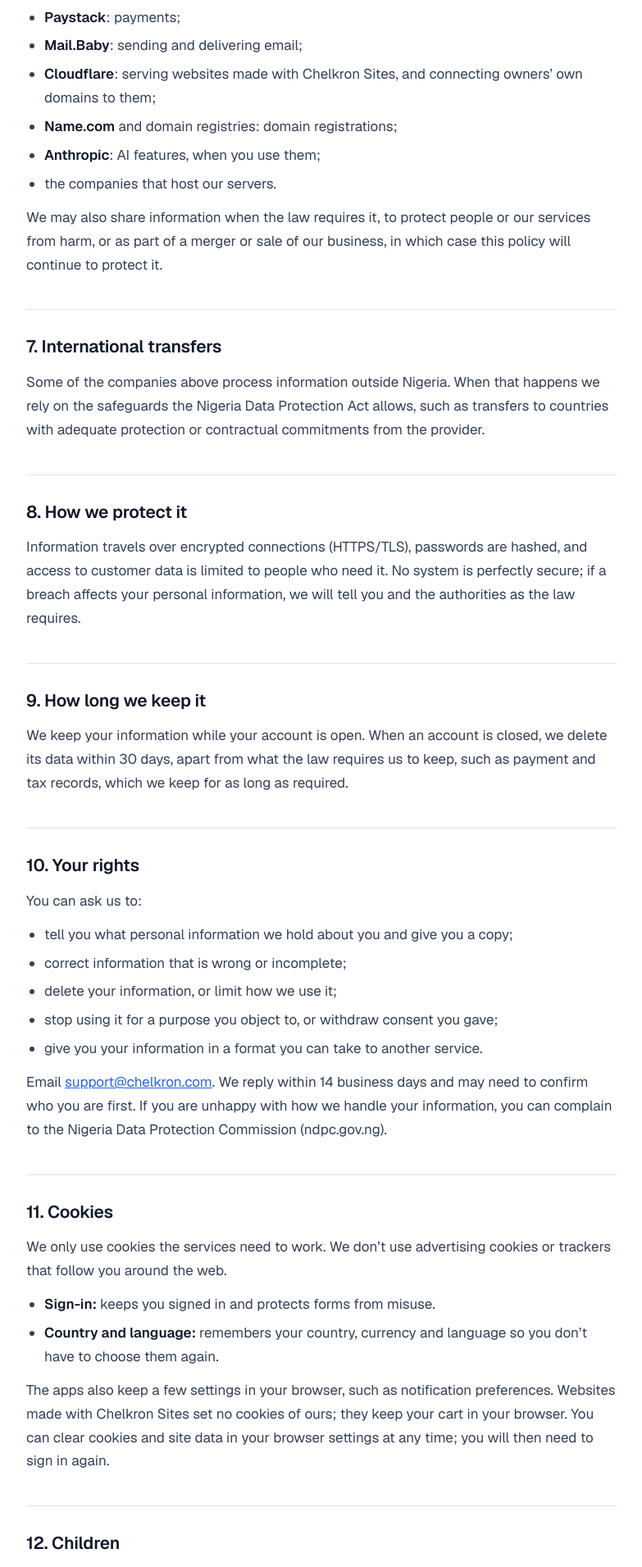
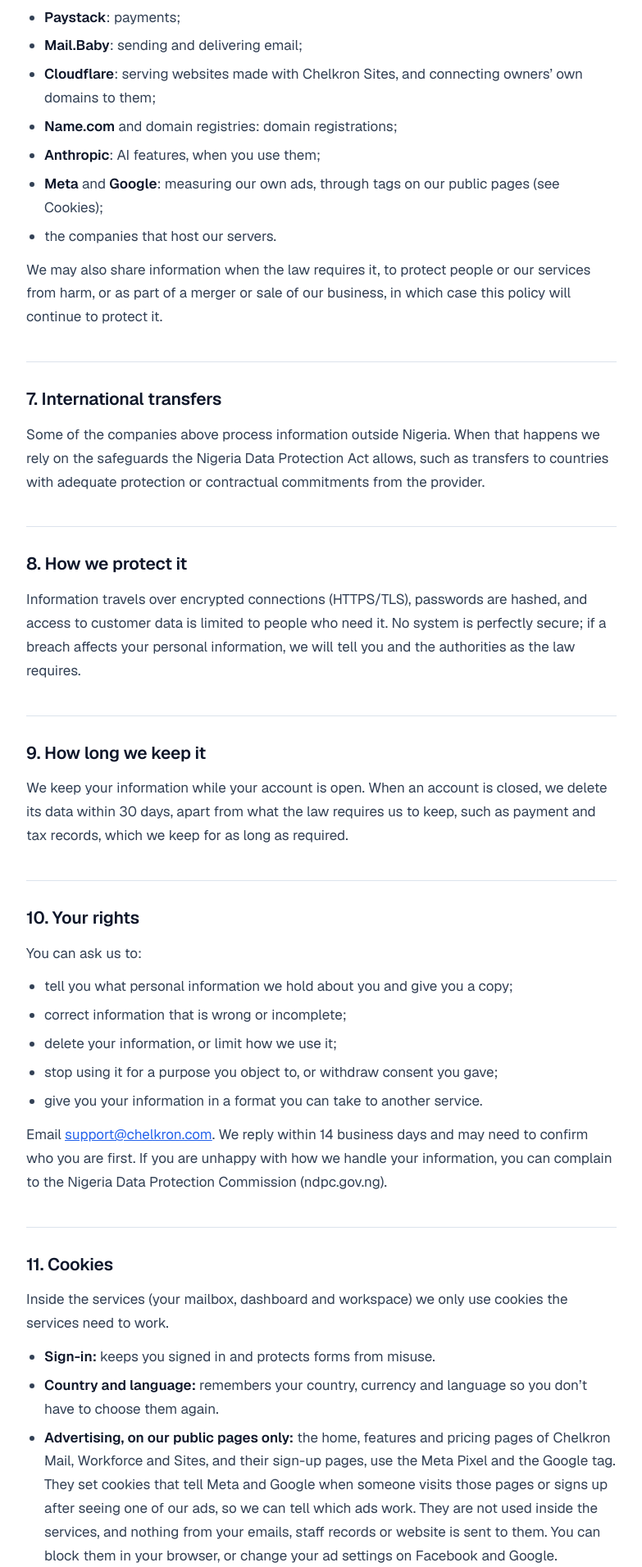
Before and after one commit to chelkron/chelkron-website, a PHP site: page /privacy-policy in a window 1280 px wide. Shown: the part 3040-4952 px from the top of the page at 82% size, without its empty margins (336-1119 px from the left). Run offline with PHP 8.4, Linux system fonts and the light colour scheme.

Commit message:
Privacy policy: the Meta Pixel and Google tag on our public pages
Mail, Workforce and Sites now load the Meta Pixel and Google tag on their public pages and
sign-up pages to measure ads. The Cookies section explains this, and Meta and Google join the
sharing list. Nothing changes inside the services.

Co-Authored-By: Claude Opus 5.5 <noreply@anthropic.com>
Claude-Session: https://claude.ai/code/session_01TehZLgkaxvmJWTgKE9ooZa

```diff
--- a/privacy-policy/index.php
+++ b/privacy-policy/index.php
@@ -5,7 +5,7 @@ site_head('Privacy Policy', 'How Chelkron collects, uses and protects personal i
     <div class="wrap">
         <h1>Privacy Policy</h1>
         <p>How Chelkron collects, uses and protects personal information across chelkron.com, Chelkron Workforce, Chelkron Mail and Chelkron Sites.</p>
-        <p class="upd">Last updated: 9 November 2026</p>
+        <p class="upd">Last updated: 17 November 2026</p>
     </div>
 </div>
 <div class="wrap legal-wrap">
@@ -53,6 +53,7 @@ site_head('Privacy Policy', 'How Chelkron collects, uses and protects personal i
 <li><b>Cloudflare</b>: serving websites made with Chelkron Sites, and connecting owners&rsquo; own domains to them;</li>
 <li><b>Name.com</b> and domain registries: domain registrations;</li>
 <li><b>Anthropic</b>: AI features, when you use them;</li>
+<li><b>Meta</b> and <b>Google</b>: measuring our own ads, through tags on our public pages (see Cookies);</li>
 <li>the companies that host our servers.</li>
 </ul>
 <p>We may also share information when the law requires it, to protect people or our services from harm, or as part of a merger or sale of our business, in which case this policy will continue to protect it.</p></section>
@@ -68,10 +69,11 @@ site_head('Privacy Policy', 'How Chelkron collects, uses and protects personal i
 <li>give you your information in a format you can take to another service.</li>
 </ul>
 <p>Email <a href="mailto:support@chelkron.com">support@chelkron.com</a>. We reply within 14 business days and may need to confirm who you are first. If you are unhappy with how we handle your information, you can complain to the Nigeria Data Protection Commission (ndpc.gov.ng).</p></section>
-<section id="cookies" aria-labelledby="cookies-h"><h2 id="cookies-h">11. Cookies</h2><p>We only use cookies the services need to work. We don&rsquo;t use advertising cookies or trackers that follow you around the web.</p>
+<section id="cookies" aria-labelledby="cookies-h"><h2 id="cookies-h">11. Cookies</h2><p>Inside the services (your mailbox, dashboard and workspace) we only use cookies the services need to work.</p>
 <ul>
 <li><b>Sign-in:</b> keeps you signed in and protects forms from misuse.</li>
 <li><b>Country and language:</b> remembers your country, currency and language so you don&rsquo;t have to choose them again.</li>
+<li><b>Advertising, on our public pages only:</b> the home, features and pricing pages of Chelkron Mail, Workforce and Sites, and their sign-up pages, use the Meta Pixel and the Google tag. They set cookies that tell Meta and Google when someone visits those pages or signs up after seeing one of our ads, so we can tell which ads work. They are not used inside the services, and nothing from your emails, staff records or website is sent to them. You can block them in your browser, or change your ad settings on Facebook and Google.</li>
 </ul>
 <p>The apps also keep a few settings in your browser, such as notification preferences. Websites made with Chelkron Sites set no cookies of ours; they keep your cart in your browser. You can clear cookies and site data in your browser settings at any time; you will then need to sign in again.</p></section>
 <section id="children" aria-labelledby="children-h"><h2 id="children-h">12. Children</h2><p>The services are for businesses and adults. They aren&rsquo;t meant for anyone under 18, and we don&rsquo;t knowingly collect information about children for our own purposes.</p></section>
```
